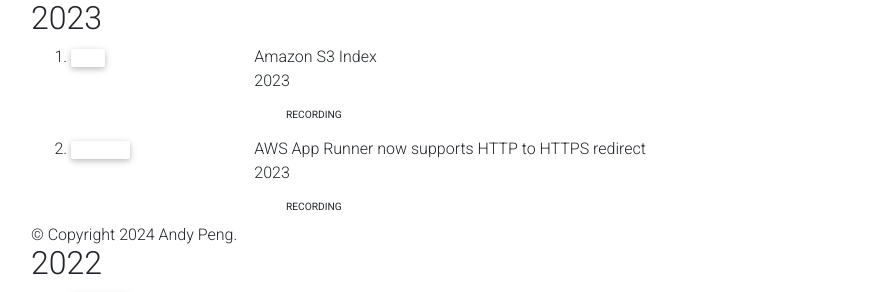
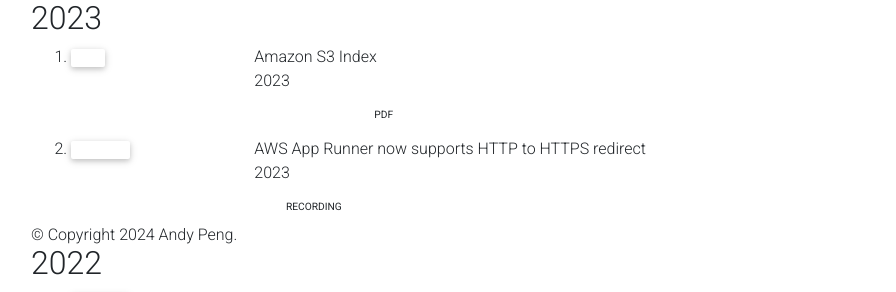
Before and after one commit to gfw001/gfw001.github.io, a Jekyll site: the page products.html, which Jekyll copies as it is, in a window 1280 px wide. Shown: the part 653-945 px from the top of the page, without its empty margins (54-950 px from the left). Built offline with Jekyll 4.4.1, drawn with Linux system fonts in a browser that asks for light colours; nearby versions of some CDN libraries; library files that are not in the unit come from our copies; comment, search, counter and statistics services are not loaded; a style sheet for code colours, icons or effects is not loaded.

Commit message:
Update products.html

```diff
--- a/products.html
+++ b/products.html
@@ -41,8 +41,10 @@
                <div id="mao2023agent" class="col-sm-8">
                   <div class="title">Amazon S3 Index</div>
                   <div class="periodical"> <em></em> 2023 </div>
-                  <div class="links"> <a href="https://youtu.be/sYDJYqvNeXU?si=QxvSEBmhc4pib-cx" class="btn btn-sm z-depth-0" role="button" target="_blank" rel="noopener noreferrer">Recording</a> </div>
-
+                  <div class="links">
+                     <a class="bibtex btn btn-sm z-depth-0" role="button">Cite</a>
+                     <a href="https://arxiv.org/abs/2311.12908" class="btn btn-sm z-depth-0" role="button" rel="external nofollow noopener" target="_blank">PDF</a>
+                     <a class="abstract btn btn-sm z-depth-0" role="button">Abs</a>
                </div>
             </div>
          </li>
```
